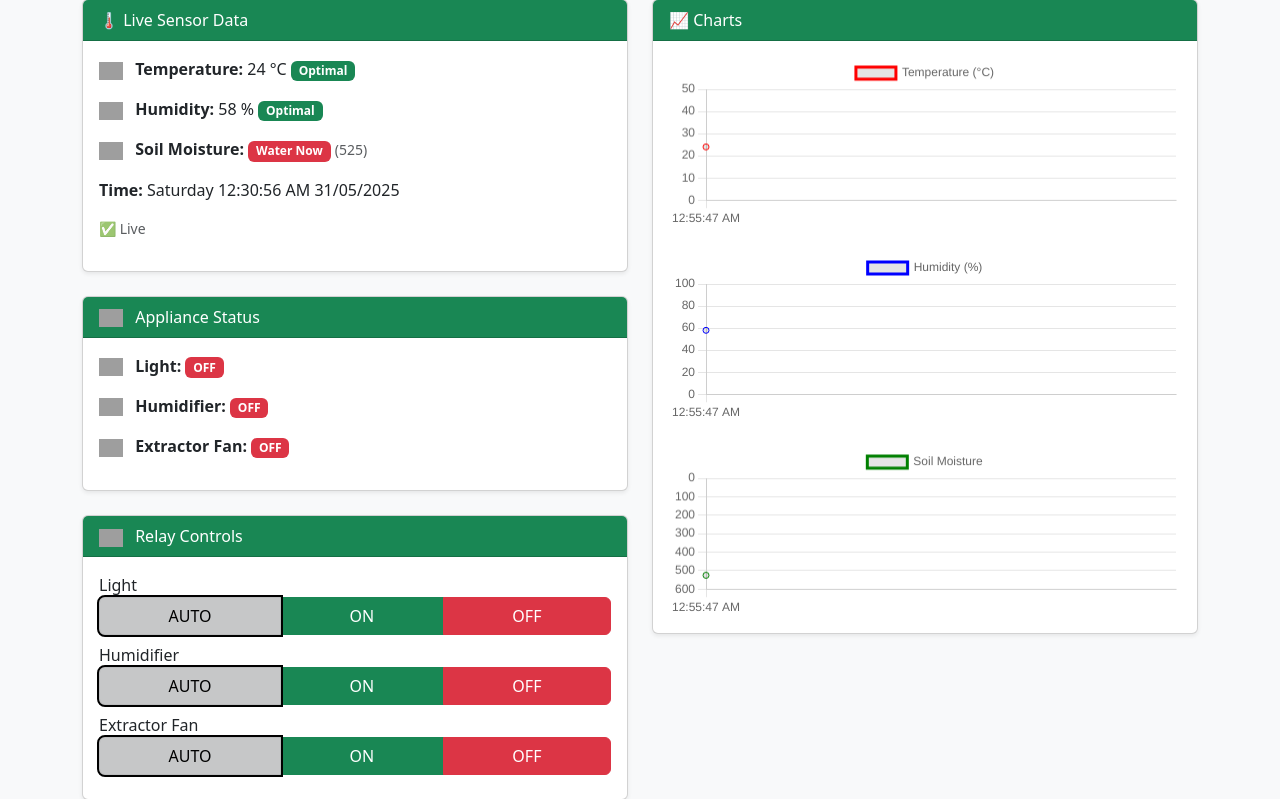
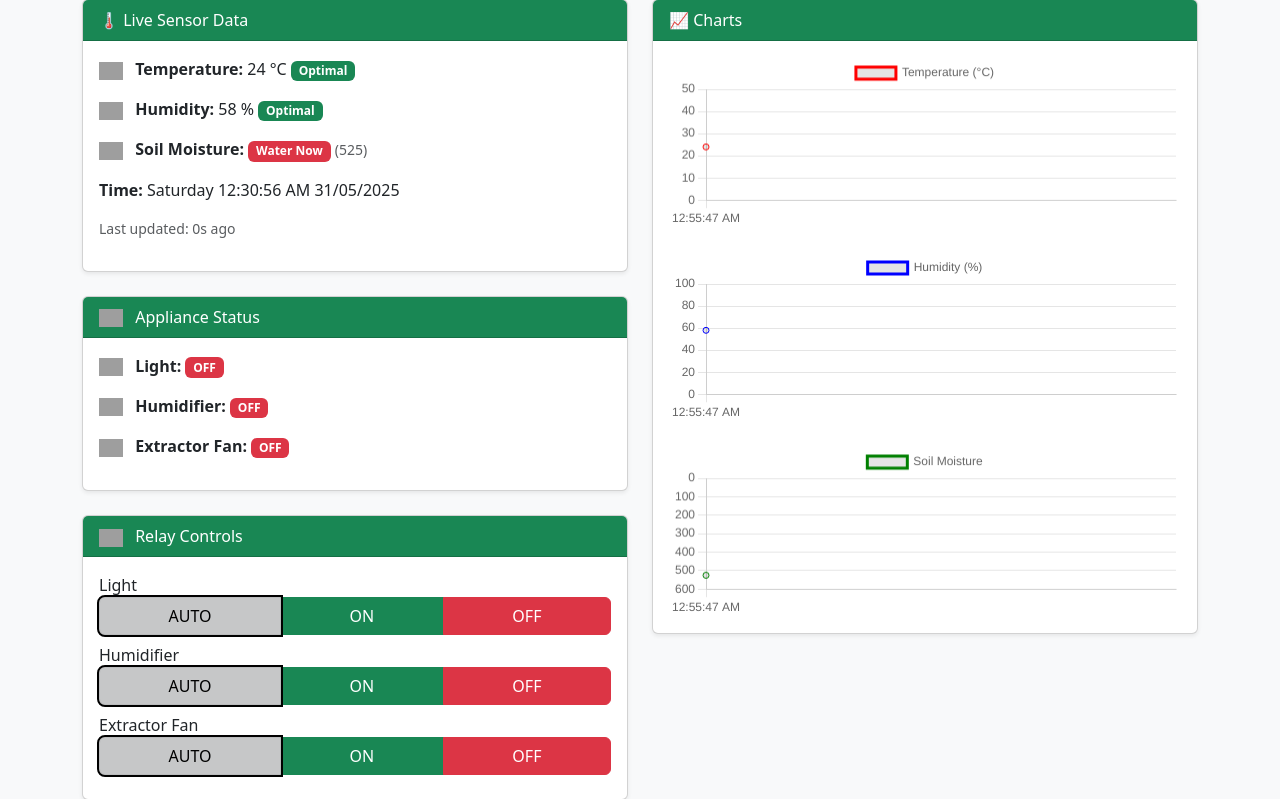
Before and after one commit to Farzy-A/automated-greenhouse, a Flask app: page / in a window 1280 px wide. Shown: the part 87-886 px from the top of the page. Run offline with Flask 3, Linux system fonts and the light colour scheme; grey boxes are pictures that could not be loaded.

```diff
--- a/templates/dashboard.html
+++ b/templates/dashboard.html
@@ -245,8 +245,8 @@ function updateData() {
 
 function updateTimer() {
   const diff = Math.floor((Date.now() - lastUpdate) / 1000);
-  document.getElementById('last-updated').textContent =
-  diff <= 2 ? "✅ Live" : `⚠️ Delay: ${diff}s`;
+  document.getElementById('last-updated').textContent = `Last updated: ${diff}s ago`;
+
 
 }
 
```
